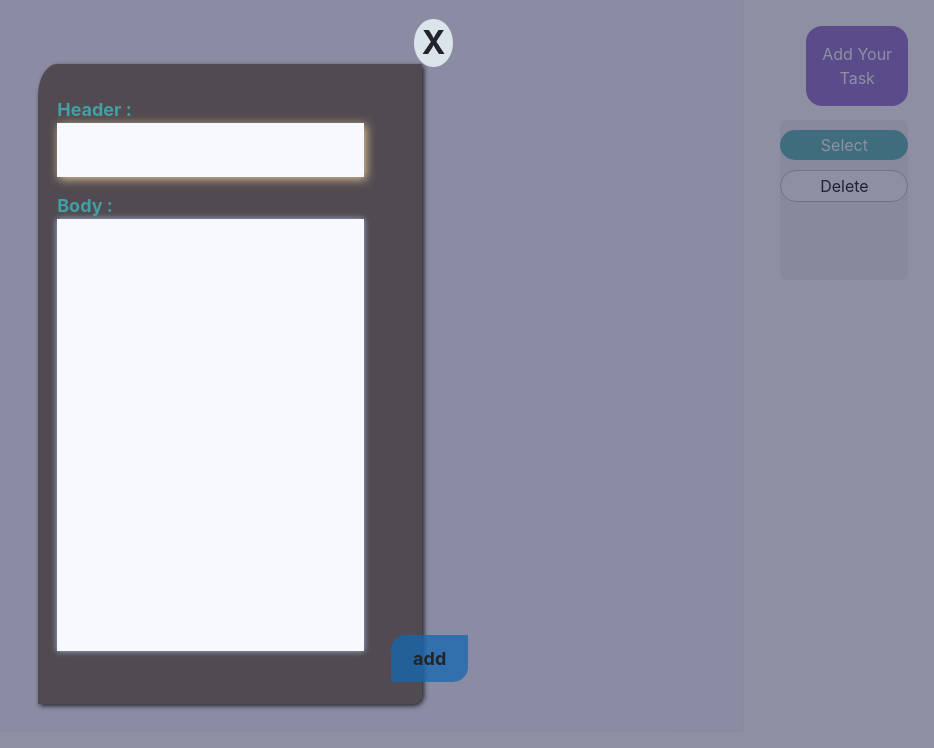
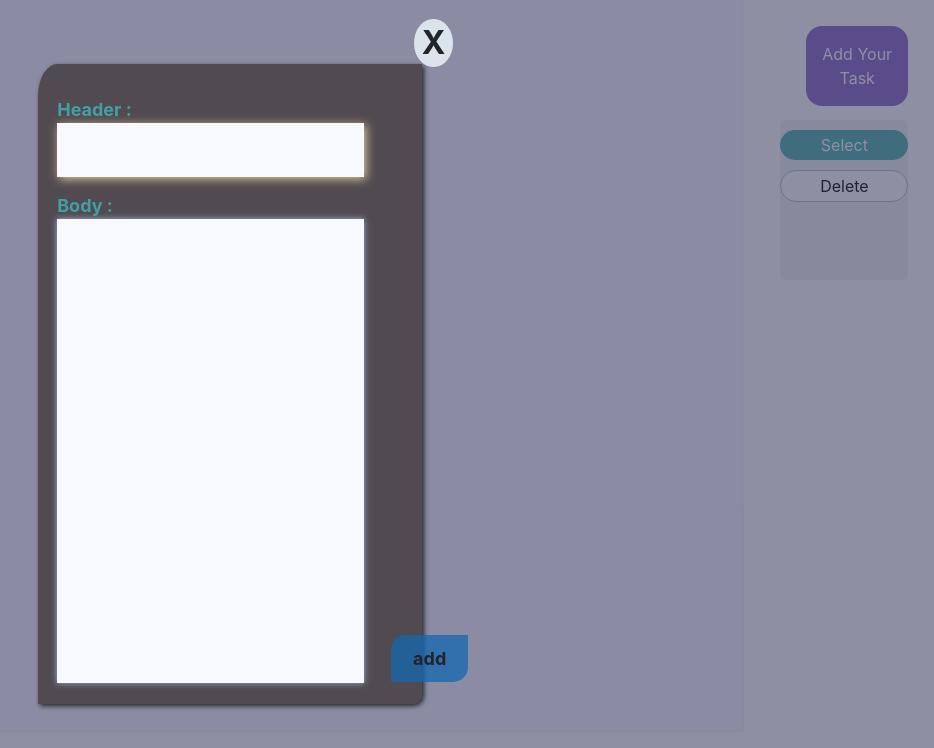
Before and after one commit to gegham-karapetyan/great-react-project, a React (Create React App) app: page / in a window 1280 px wide. Both pictures are taken after a click on the element "Add Your Task". Shown: the top 748 px of the page, without its empty margins (346-1280 px from the left). Built offline with nearby package versions, Linux system fonts and the light colour scheme; the HTML template or start-up script is replaced by a standard one.

Commit message:
Implemented Edit button

```diff
--- a/src/components/components-ToDoApp/TaskEditor.jsx
+++ b/src/components/components-ToDoApp/TaskEditor.jsx
@@ -3,10 +3,22 @@ import styles from "./TaskEditor.module.css";
 import Editor from "./components-TaskEditor/Editor";
 
 function TaskEditor(props) {
-  const { onHidden, onAdd } = props;
+  const {
+    onHidden,
+    onAdd,
+    initialHeaderValue,
+    initialBodyValue,
+    buttonText,
+  } = props;
   return (
     <div className={styles.background}>
-      <Editor onHidden={onHidden} onAdd={onAdd} />
+      <Editor
+        onHidden={onHidden}
+        onAdd={onAdd}
+        initialHeaderValue={initialHeaderValue}
+        initialBodyValue={initialBodyValue}
+        buttonText={buttonText}
+      />
     </div>
   );
 }
--- a/src/components/components-ToDoApp/components-TaskArea/ToDoCard.jsx
+++ b/src/components/components-ToDoApp/components-TaskArea/ToDoCard.jsx
@@ -5,13 +5,21 @@ import select from "./select.png";
 import { FontAwesomeIcon } from "@fortawesome/react-fontawesome";
 import { faEdit, faCalendarAlt } from "@fortawesome/free-solid-svg-icons";
 import View from "./components-ToDoCard/View";
+import TaskEditor from "../TaskEditor";
+
 class ToDoCard extends PureComponent {
-  state = {
-    selected: false,
-    doShowView: false,
-  };
+  constructor(props) {
+    super();
+    this.state = {
+      selected: false,
+      doShowView: false,
+      doOpenTaskEditor: false,
+      header: props.header,
+      body: props.body,
+    };
+  }
 
-  onClick = () => {
+  toggleSelected = () => {
     let { selected } = this.state;
 
     this.setState({ selected: !selected });
@@ -20,15 +28,25 @@ class ToDoCard extends PureComponent {
     let { doShowView } = this.state;
     this.setState({ doShowView: !doShowView });
   };
+  openTaskEditor = () => {
+    this.setState({ doOpenTaskEditor: true });
+  };
+  closeTaskEditor = () => {
+    this.setState({ doOpenTaskEditor: false });
+  };
+  changeTask = (TOM) => {
+    this.setState({ header: TOM.header, body: TOM.body });
+  };
+
   render() {
     const props = this.props;
-
-    let { selected, doShowView } = this.state;
+    console.log("id", props.id);
+    let { selected, doShowView, doOpenTaskEditor, header, body } = this.state;
 
     return (
       <div
         className={`${styles.card} ${props.isSelected ? styles.selected : ""}`}>
-        <div className={styles.header}>{props.header}</div>
+        <div className={styles.header}>{header}</div>
         <div
           className={styles.paperPin}
           title={
@@ -41,18 +59,18 @@ class ToDoCard extends PureComponent {
           }}>
           <img src={paperPin} alt="paper-pin" width="50px" />
         </div>
-        {doShowView && <View closeView={this.closeView} text={props.body} />}
+
         <div
           className={styles.body}
           onClick={() => this.setState({ doShowView: true })}>
-          {props.body}
+          {body}
         </div>
         <div className={styles.footer}>
           <div className={styles.date}>
             <FontAwesomeIcon icon={faCalendarAlt} /> {props.date}
           </div>
           <div className={styles.configs}>
-            <span className={styles.edit}>
+            <span className={styles.edit} onClick={this.openTaskEditor}>
               <FontAwesomeIcon icon={faEdit} />
               Edit
             </span>
@@ -60,8 +78,7 @@ class ToDoCard extends PureComponent {
               <div
                 className={styles.checkbox}
                 onClick={() => {
-                  this.onClick();
-
+                  this.toggleSelected();
                   props.onSelected(props.id, !selected);
                 }}>
                 {selected && (
@@ -74,6 +91,16 @@ class ToDoCard extends PureComponent {
               </div>
             )}
           </div>
+          {doShowView && <View closeView={this.closeView} text={props.body} />}
+          {doOpenTaskEditor && (
+            <TaskEditor
+              onAdd={this.changeTask}
+              onHidden={this.closeTaskEditor}
+              initialHeaderValue={props.header}
+              initialBodyValue={props.body}
+              buttonText="save"
+            />
+          )}
         </div>
       </div>
     );
--- a/src/components/components-ToDoApp/components-TaskArea/components-ToDoCard/View.module.css
+++ b/src/components/components-ToDoApp/components-TaskArea/components-ToDoCard/View.module.css
@@ -11,8 +11,6 @@
 .view {
   padding: 1%;
   position: relative;
-  /* top: 20%;
-  left: 30%; */
   display: block;
   border-radius: 5px;
   max-width: 60%;
--- a/src/components/components-ToDoApp/components-TaskEditor/Editor.jsx
+++ b/src/components/components-ToDoApp/components-TaskEditor/Editor.jsx
@@ -17,21 +17,33 @@ class Editor extends PureComponent {
 
   render() {
     const { TOM } = this;
-    const { onHidden, onAdd } = this.props;
+    const {
+      onHidden,
+      onAdd,
+      initialHeaderValue,
+      initialBodyValue,
+      buttonText,
+    } = this.props;
     return (
       <div className={styles.editor}>
         <div className={styles.closer} onClick={onHidden}>
           X
         </div>
-        <Header getHeaderValue={this.getHeaderValue} />
-        <Body getBodyValue={this.getBodyValue} />
+        <Header
+          getHeaderValue={this.getHeaderValue}
+          initialHeaderValue={initialHeaderValue}
+        />
+        <Body
+          getBodyValue={this.getBodyValue}
+          initialBodyValue={initialBodyValue}
+        />
         <div
           className={styles.add}
           onClick={() => {
             onAdd(TOM);
             onHidden();
           }}>
-          add
+          {buttonText || "add"}
         </div>
       </div>
     );
--- a/src/components/components-ToDoApp/components-TaskEditor/components-Editor/Body.jsx
+++ b/src/components/components-ToDoApp/components-TaskEditor/components-Editor/Body.jsx
@@ -1,22 +1,28 @@
 import React, { PureComponent } from "react";
 import styles from "./Body.module.css";
 class Body extends PureComponent {
-  state = { value: "" };
+  constructor(props) {
+    console.log("props", props);
+    super();
+    this.state = { value: props.initialBodyValue || "" };
+  }
 
-  onInput = (e) => {
-    this.props.getBodyValue(e.target.innerHTML);
+  onChange = (e) => {
+    this.props.getBodyValue(e.target.value);
     this.setState({
-      value: e.target.innerHTML,
+      value: e.target.value,
     });
   };
   render() {
+    let { value } = this.state;
     return (
       <div className={styles.body}>
         <div className={styles.textOfbody}>Body :</div>
-        <div
+        <textarea
           className={styles.content}
-          contentEditable={true}
-          onInput={this.onInput}
+          onChange={this.onChange}
+          value={value}
+          textarea="true"
         />
       </div>
     );
--- a/src/components/components-ToDoApp/components-TaskEditor/components-Editor/Body.module.css
+++ b/src/components/components-ToDoApp/components-TaskEditor/components-Editor/Body.module.css
@@ -11,8 +11,10 @@
   color: rgb(66 160 165);
 }
 .body .content {
+  display: block;
+  resize: none;
   width: 100%;
-  height: 27em;
+  height: 29em;
   padding: 3px;
   border: none;
   background-color: #f8f8ff;
--- a/src/components/components-ToDoApp/components-TaskEditor/components-Editor/Header.jsx
+++ b/src/components/components-ToDoApp/components-TaskEditor/components-Editor/Header.jsx
@@ -2,7 +2,10 @@ import React, { PureComponent } from "react";
 import styles from "./Header.module.css";
 
 class Header extends PureComponent {
-  state = { value: "" };
+  constructor(props) {
+    super();
+    this.state = { value: props.initialHeaderValue || "" };
+  }
 
   onChange = (e) => {
     this.props.getHeaderValue(e.target.value);
@@ -16,7 +19,7 @@ class Header extends PureComponent {
     return (
       <div className={styles.header}>
         <div className={styles.textOfheader}>Header :</div>
-        <input type="text" value={value} onChange={this.onChange} autoFocus/>
+        <input type="text" value={value} onChange={this.onChange} autoFocus />
       </div>
     );
   }
```
